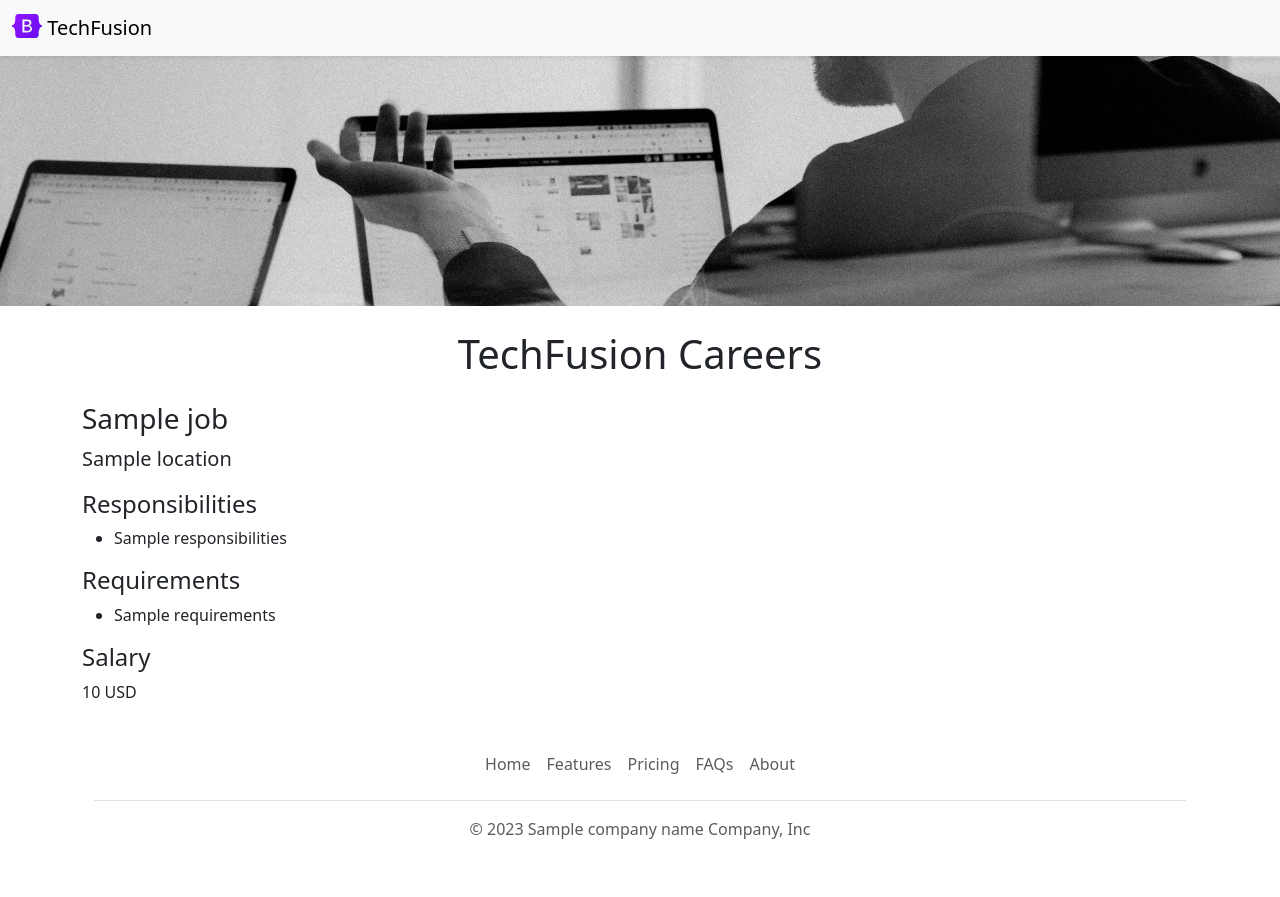
After one commit to Michal-Surmacz/careers-website, a Flask app: template templates/jobpage.html in a window 1280 px wide. The commit adds this page. Run offline with Flask 3, Linux system fonts and the light colour scheme; the template is opened without the code that fills it: most values are stand-ins (such as "Sample title", 1, 10 or a date in 2020).

Commit message:
dynamic pages for each job

```diff
--- a/app.py
+++ b/app.py
@@ -1,5 +1,5 @@
 from flask import Flask, render_template, jsonify
-from database import load_jobs_from_db
+from database import load_jobs_from_db, load_job_from_db
 
 app = Flask(__name__)
 
@@ -14,5 +14,15 @@ def list_jobs():
   jobs = load_jobs_from_db()
   return jsonify(jobs)
 
+@app.route("/job/<id>")
+def show_job(id):
+  job = load_job_from_db(id)
+
+  if not job:
+    return "Job not found", 404
+
+  return render_template('jobpage.html',
+                         job=job)
+
 if __name__ == "__main__":
     app.run(host='0.0.0.0', debug=True)
--- /dev/null
+++ b/templates/banner.html
@@ -0,0 +1,9 @@
+<style>
+  #banner {
+    width: 100%;
+    height: 250px;
+    object-fit: cover;
+    margin-bottom: 16px;
+  }
+</style>
+<img class="img-fluid" id="banner" src="https://careers-website--misurmacz.repl.co/static/banner.jpg" alt="Company Banner">
--- /dev/null
+++ b/templates/bootstrap.html
@@ -0,0 +1,3 @@
+<meta charset="utf-8">
+<meta name="viewport" content="width=device-width, initial-scale=1">
+<link href="https://cdn.jsdelivr.net/npm/bootstrap@5.3.2/dist/css/bootstrap.min.css" rel="stylesheet" integrity="sha384-T3c6CoIi6uLrA9TneNEoa7RxnatzjcDSCmG1MXxSR1GAsXEV/Dwwykc2MPK8M2HN" crossorigin="anonymous">
--- a/templates/jobitem.html
+++ b/templates/jobitem.html
@@ -13,7 +13,6 @@
     {% endif %}
   </div>
   <div class="col-3 d-flex align-items-center justify-content-end">
-    <a href="mailto:hello@techfusion.ai?
-subject=Application for {{job['title']}}" class="btn btn-outline-primary float-right align-middle" type="button">Apply</a>
+    <a href="/job/{{job['id']}}'" class="btn btn-outline-primary float-right align-middle" type="button">Apply</a>
   </div>
 </div>
--- /dev/null
+++ b/templates/jobpage.html
@@ -0,0 +1,31 @@
+<!DOCTYPE html>
+<html>
+  <head>
+    <title>{{job.title}} - {{company_name}} Company Careers</title>
+    {% include 'bootstrap.html' %}
+  </head>
+  <body>
+    {% include 'nav.html' %}
+    {% include 'banner.html' %}
+    <div class="container">
+      <h1 class="text-center mt-2 mb-4">TechFusion Careers</h1>
+      <h3 class="mb-2">{{job.title}}</h3>
+      <p class="lead mt-0">{{job.location}}</p>
+      <h4>Responsibilities</h4>
+      <ul>
+        {% for line in job.responsibilities.split("\n") %}
+          <li>{{line}}</li>
+        {% endfor %}
+      </ul>
+      <h4>Requirements</h4>
+      <ul>
+        {% for line in job.requirements.split("\n") %}
+          <li>{{line}}</li>
+        {% endfor %}
+      </ul>
+      <h4>Salary</h4>
+      <p>{{job.salary}} {{job.currency}}</p>
+
+    {% include 'footer.html' %}
+  </body>
+</html>
--- a/templates/nav.html
+++ b/templates/nav.html
@@ -1,6 +1,6 @@
 <nav class="navbar bg-body-tertiary shadow-sm fixed-top bg-white">
   <div class="container-fluid">
-    <a class="navbar-brand" href="#">
+    <a class="navbar-brand" href="/">
       <img src="/static/logo.svg" alt="Logo" width="30" height="24" class="d-inline-block align-text-top">
       TechFusion
     </a>
```
Also changed, not shown: database.py (+10 -0 lines), templates/home.html (+2 -12 lines).
